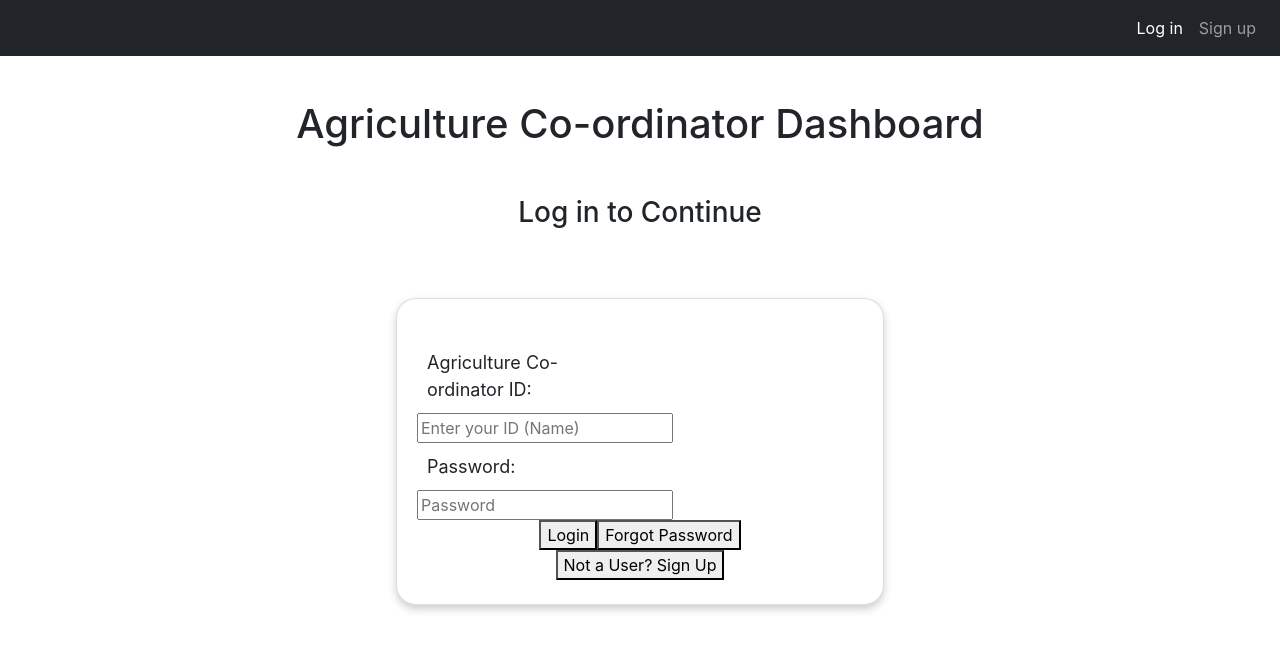
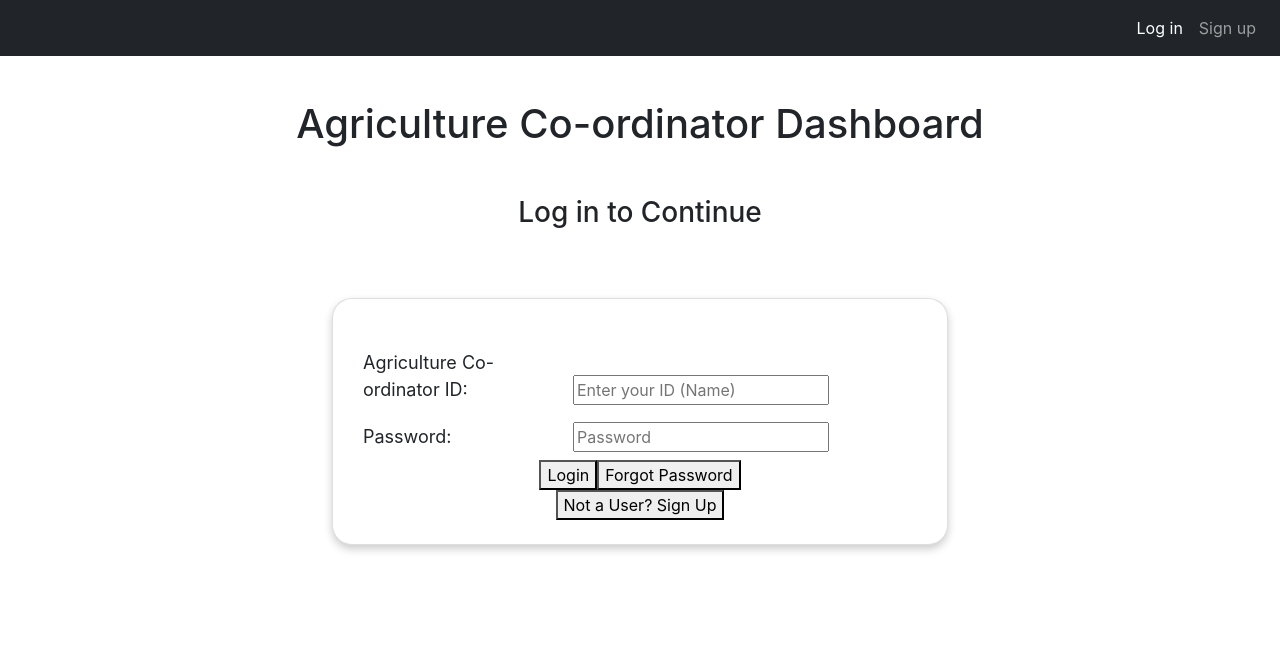
Before and after one commit to sawaniith/farmer-pp, a React (Create React App) app in the folder Frontend/: page / in a window 1280 px wide. Shown: the top 650 px of the page. Built offline with nearby package versions, Linux system fonts and the light colour scheme.

Commit message:
farmer update5 css

```diff
--- a/Frontend/src/components/CreateCoupon.js
+++ b/Frontend/src/components/CreateCoupon.js
@@ -679,7 +679,7 @@ const CreateCoupon = () => {
 
                         <div class="form-group ">
                             <label for="exampleInputPassword1">Own Agriculture Land:</label>
-                            <div className="form-control">
+                            <div className="form-control radio-box1">
                                 <div>
                                     <input type="radio" id="ownagr" name="own_agri_land" value="Yes" onChange={(e) => setFarmer({ ...farmer, own_agri_land: e.target.value })} />
                                     <label for="yes">Yes</label>
@@ -869,7 +869,7 @@ const CreateCoupon = () => {
 
                         <div class="form-group">
                             <label for="exampleInputPassword1">Beneficiery of PM Kisan:</label>
-                            <div className="form-control">
+                            <div className="form-control radio-box2">
                                 <div>
                                     <input type="radio" id="benef" name="benef_pm_kisan" value="Yes" onChange={(e) => setFarmer({ ...farmer, benef_pm_kisan: e.target.value })} />
                                     <label for="yes">Yes</label>
--- a/Frontend/src/components/EditCoupon.js
+++ b/Frontend/src/components/EditCoupon.js
@@ -719,7 +719,7 @@ const EditCoupon = () => {
                             <label for="exampleInputPassword1">Own Agriculture Land:</label>
 
                             {(farmer.own_agri_land === 'Yes') ?
-                                <div className="form-control">
+                                <div className="form-control radio-box1">
                                     <div>
                                         <input type="radio" id="ownagr" name="own_agri_land" value="Yes" checked onChange={(e) => setFarmer({ ...farmer, own_agri_land: e.target.value })} />
                                         <label for="yes">Yes</label>
@@ -968,7 +968,7 @@ const EditCoupon = () => {
                         <div class="form-group">
                             <label for="exampleInputPassword1">Beneficiery of PM Kisan:</label>
                             {(farmer.benef_pm_kisan === 'Yes') ?
-                                <div className="form-control">
+                                <div className="form-control radio-box2">
                                     <div>
                                         <input type="radio" id="benef" name="benef_pm_kisan" value="Yes" checked onChange={(e) => setFarmer({ ...farmer, benef_pm_kisan: e.target.value })} />
                                         <label for="yes">Yes</label>
--- a/Frontend/src/styles/globals.css
+++ b/Frontend/src/styles/globals.css
@@ -47,36 +47,55 @@ a {
   }
 }
 
-/* Small devices (portrait tablets and large phones, 600px and up) */
-@media only screen and (min-width: 600px ) {
+/* Extra small devices (phones, 600px and down) */
+@media only screen and (max-width: 400px) {
   .container {
-    width: 80%
+    width: 100%
   }
   .home {
     width: 95%
   }
   .create {
-    width: 90%
+    width: 100%
+  }
+  .radio-box1{
+    width: 60%
+  }
+  .radio-box2{
+    width: 70%
   }
 }
 
-/* Medium devices (landscape tablets, 768px and up) */
-@media only screen and (min-width: 768px) {
+/* Small devices (portrait tablets and large phones, 600px and up) */
+@media only screen and (min-width: 400px ) {
   .container {
-    width: 60%
+    width: 100%
   }
   .home {
     width: 95%
   }
   .create {
+    width: 100%
+  }
+}
+
+/* Medium devices (landscape tablets, 768px and up) */
+@media only screen and (min-width: 568px) {
+  .container {
     width: 70%
+  }
+  .home {
+    width: 95%
+  }
+  .create {
+    width: 80%
   }
 }
 
 /* Large devices (laptops/desktops, 992px and up) */
-@media only screen and (min-width: 992px) {
+@media only screen and (min-width: 792px) {
   .container {
-    width: 50%
+    width: 60%
   }
   .home {
     width: 95%
@@ -87,9 +106,9 @@ a {
 }
 
 /* Extra large devices (large laptops and desktops, 1200px and up) */
-@media only screen and (min-width: 1200px) {
+@media only screen and (min-width: 1000px) {
   .container {
-    width: 40%
+    width: 50%
   }
   .home {
     width: 95%
```
